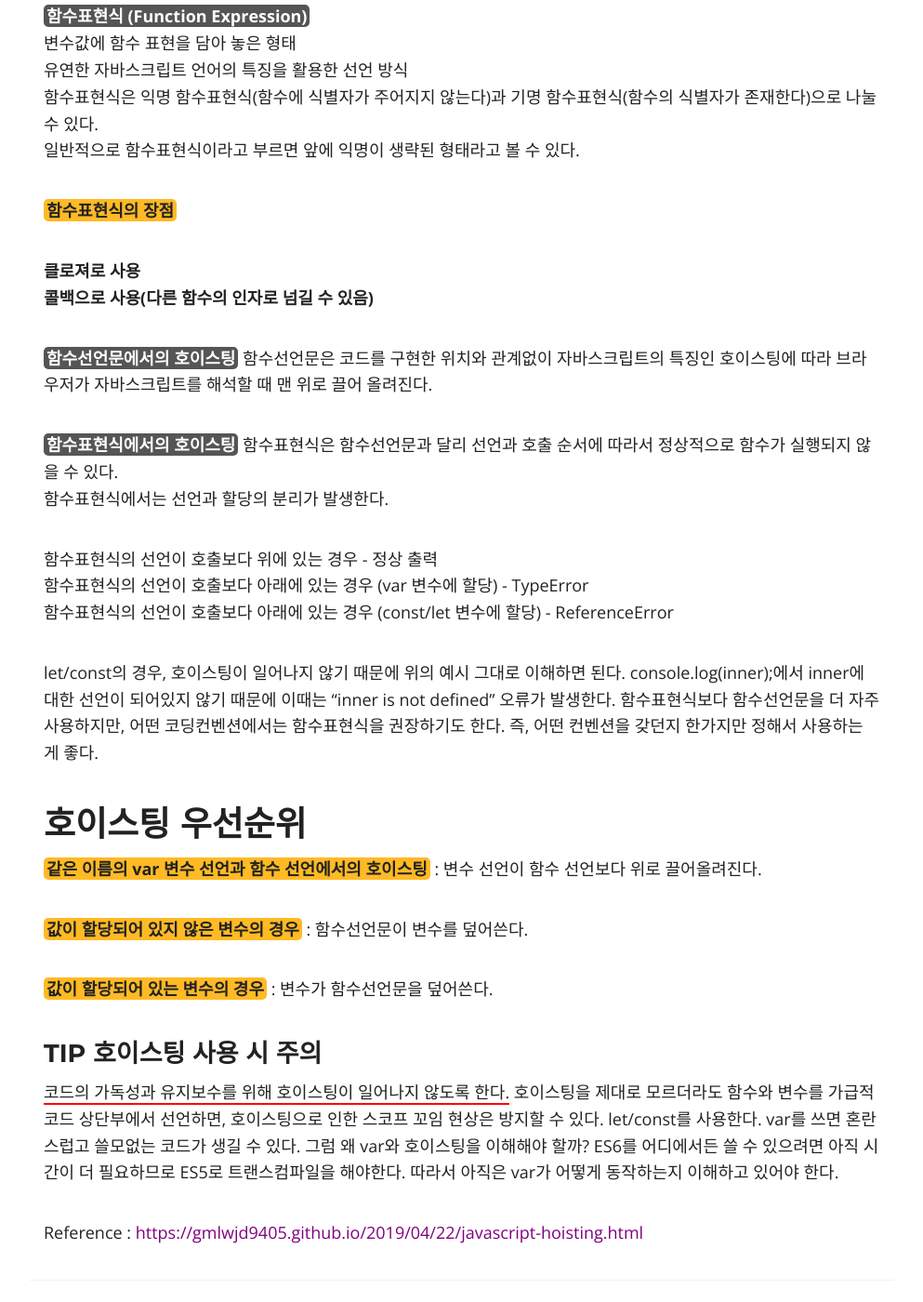
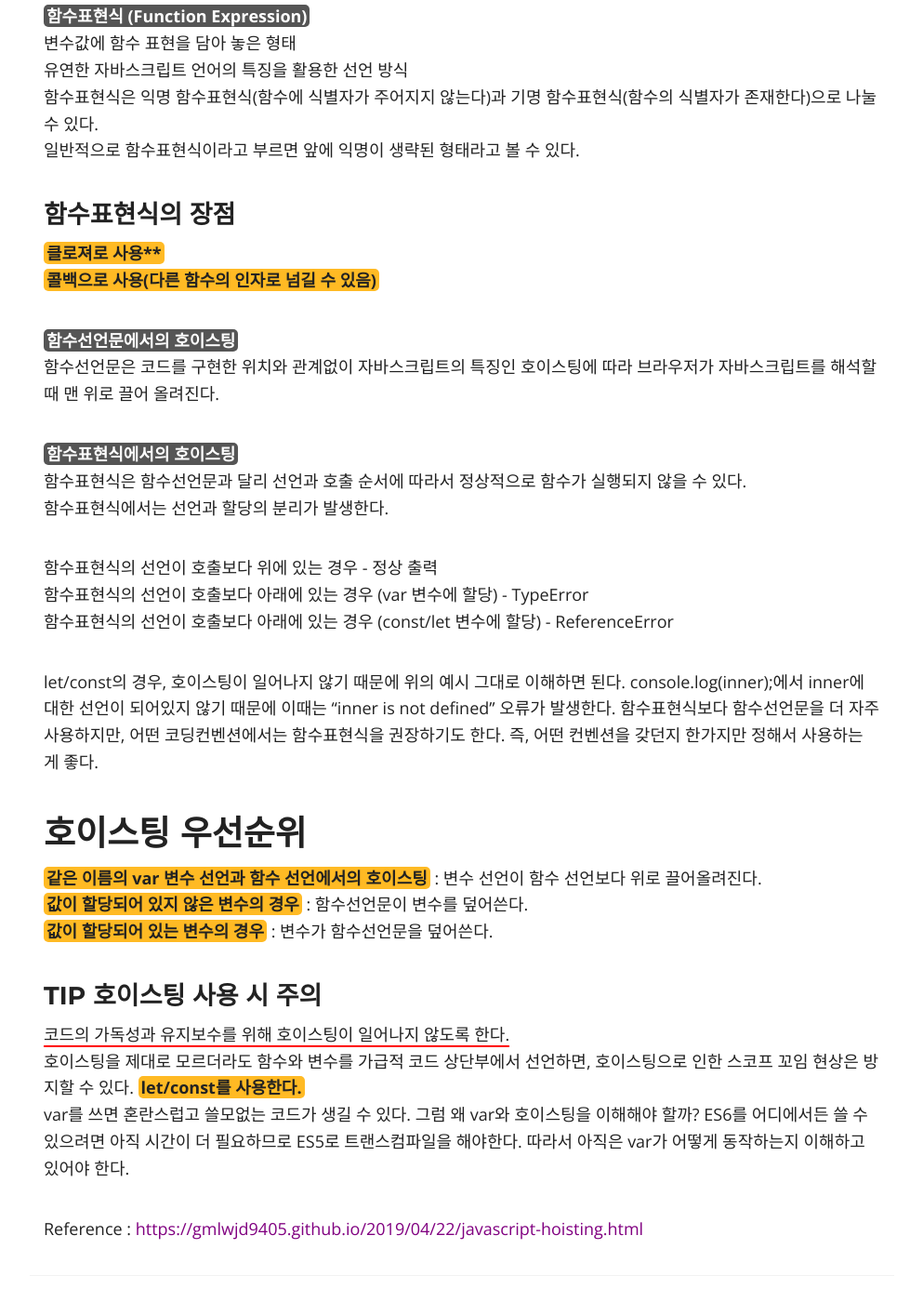
Before and after one commit to lsh58/lsh58.github.io, a Jekyll site: the page built from _posts/2020-02-27-JS_Hoisting.md, in a window 1280 px wide and 1400 px high, scrolled down 1539 px. Shown: the whole window at 93% size, without its empty margins (143-1136 px from the left). Built offline with Jekyll 4.4.1, drawn with Linux system fonts in a browser that asks for light colours; nearby versions of some CDN libraries; comment, search, counter and statistics services are not loaded.

Commit message:
Update 2020-02-27-JS_Hoisting.md

```diff
--- a/_posts/2020-02-27-JS_Hoisting.md
+++ b/_posts/2020-02-27-JS_Hoisting.md
@@ -49,10 +49,10 @@ featured: true
 일반적으로 함수표현식이라고 부르면 앞에 익명이 생략된 형태라고 볼 수 있다.
 
 
-<span class="orange">함수표현식의 장점</span>
+### 함수표현식의 장점
 
-**클로져로 사용**
-**콜백으로 사용(다른 함수의 인자로 넘길 수 있음)**
+<span class="orange">클로져로 사용**</span>
+<span class="orange">콜백으로 사용(다른 함수의 인자로 넘길 수 있음)</span>
 
 <span class="gray">함수선언문에서의 호이스팅</span>
 함수선언문은 코드를 구현한 위치와 관계없이 자바스크립트의 특징인 호이스팅에 따라 브라우저가 자바스크립트를 해석할 때 맨 위로 끌어 올려진다.
@@ -73,16 +73,14 @@ console.log(inner);에서 inner에 대한 선언이 되어있지 않기 때문
 ## 호이스팅 우선순위
 
 <span class="orange">같은 이름의 var 변수 선언과 함수 선언에서의 호이스팅</span> : 변수 선언이 함수 선언보다 위로 끌어올려진다.
-
 <span class="orange">값이 할당되어 있지 않은 변수의 경우</span> : 함수선언문이 변수를 덮어쓴다.
-
 <span class="orange">값이 할당되어 있는 변수의 경우</span> : 변수가 함수선언문을 덮어쓴다.
 
 ### TIP 호이스팅 사용 시 주의
 
 <span class="redline">코드의 가독성과 유지보수를 위해 호이스팅이 일어나지 않도록 한다.</span>
 호이스팅을 제대로 모르더라도 함수와 변수를 가급적 코드 상단부에서 선언하면, 호이스팅으로 인한 스코프 꼬임 현상은 방지할 수 있다.
-let/const를 사용한다.
+<span class="orange">let/const를 사용한다.</span>
 var를 쓰면 혼란스럽고 쓸모없는 코드가 생길 수 있다. 그럼 왜 var와 호이스팅을 이해해야 할까?
 ES6를 어디에서든 쓸 수 있으려면 아직 시간이 더 필요하므로 ES5로 트랜스컴파일을 해야한다.
 따라서 아직은 var가 어떻게 동작하는지 이해하고 있어야 한다.
```
